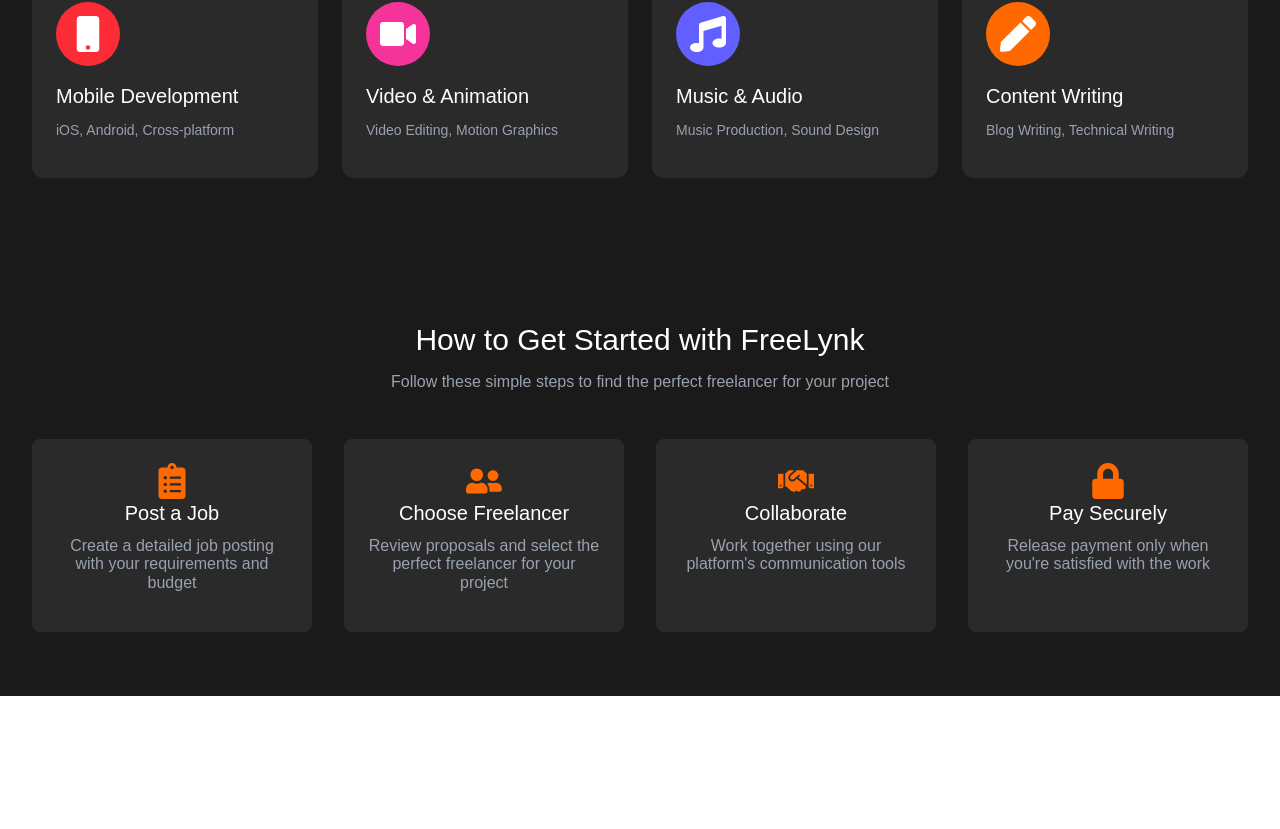
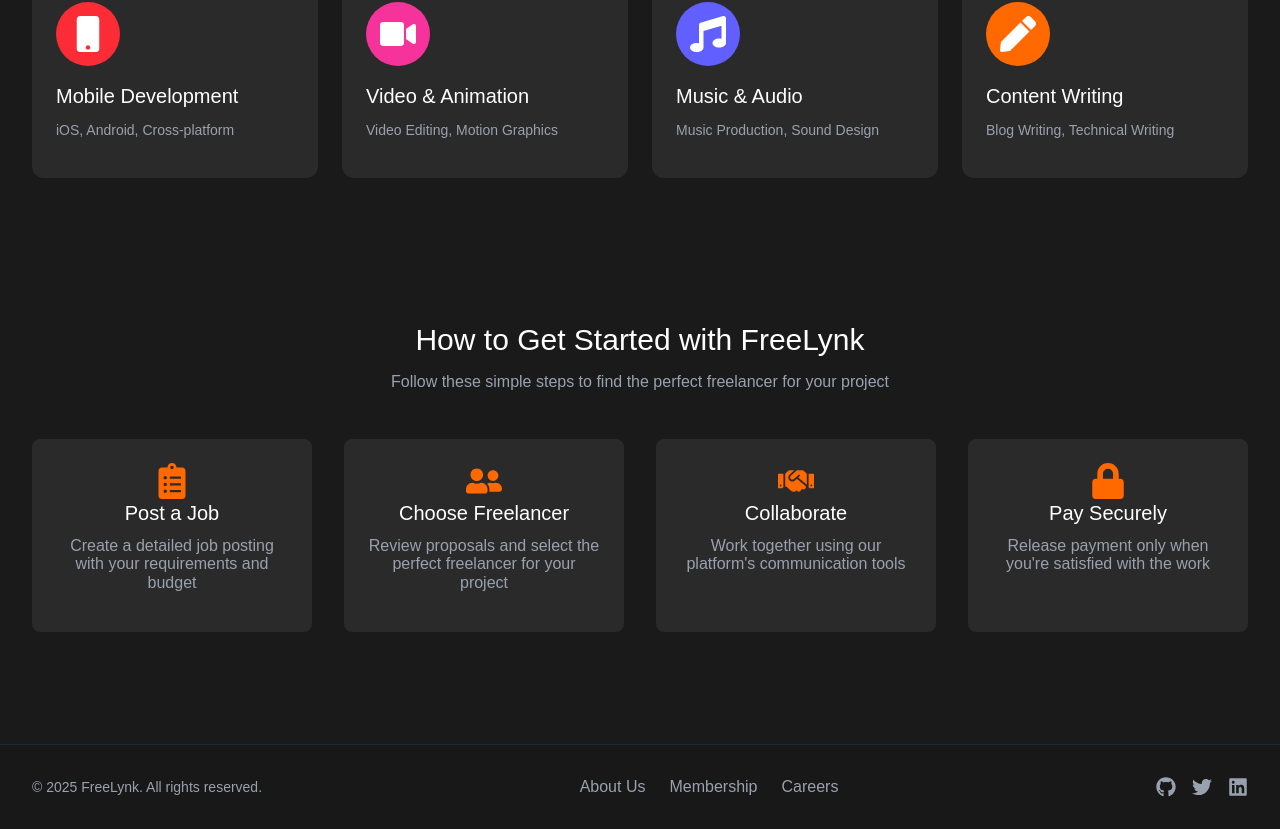
Before and after one commit to ris-jeewa/FreeLynk-frontend, a React (Vite) app: page / in a window 1280 px wide. Shown: the part 1918-2747 px from the top of the page. Before the commit the page ends 2614 px from the top, so only its background shows below. Built offline with nearby package versions, Linux system fonts and the light colour scheme.

Commit message:
added a simple footer

```diff
--- /dev/null
+++ b/src/components/Footer.jsx
@@ -0,0 +1,25 @@
+import React from "react";
+import { Link } from "react-router-dom";
+import { FaGithub, FaTwitter, FaLinkedin } from "react-icons/fa";
+
+const Footer = () => {
+  return (
+    <footer className="bg-[#181818] border-t border-gray-800 py-8 mt-12">
+      <div className="max-w-7xl mx-auto px-8 flex flex-col md:flex-row justify-between items-center gap-4">
+        <div className="text-gray-400 text-sm">&copy; {new Date().getFullYear()} FreeLynk. All rights reserved.</div>
+        <div className="flex gap-6 items-center">
+          <Link to="/about" className="hover:text-orange-500 text-gray-400 transition-colors">About Us</Link>
+          <Link to="/membership" className="hover:text-orange-500 text-gray-400 transition-colors">Membership</Link>
+          <Link to="/careers" className="hover:text-orange-500 text-gray-400 transition-colors">Careers</Link>
+        </div>
+        <div className="flex gap-4">
+          <a href="https://github.com/" target="_blank" rel="noopener noreferrer" className="text-gray-400 hover:text-orange-500 transition-colors"><FaGithub size={20} /></a>
+          <a href="https://twitter.com/" target="_blank" rel="noopener noreferrer" className="text-gray-400 hover:text-orange-500 transition-colors"><FaTwitter size={20} /></a>
+          <a href="https://linkedin.com/" target="_blank" rel="noopener noreferrer" className="text-gray-400 hover:text-orange-500 transition-colors"><FaLinkedin size={20} /></a>
+        </div>
+      </div>
+    </footer>
+  );
+};
+
+export default Footer;
--- a/src/components/Layout.jsx
+++ b/src/components/Layout.jsx
@@ -1,15 +1,19 @@
 import React from "react";
 import { Link } from "react-router-dom";
 import { Navbar } from "./Navbar";
+import Footer from "./Footer";
 
 const Layout = ({ children }) => {
   return (
-    <div className="min-h-screen bg-[#1A1A1A] text-white">
+    <div className="min-h-screen bg-[#1A1A1A] text-white flex flex-col">
       {/* Navbar */}
       <Navbar />
 
       {/* Page Content */}
-      <main className="pt-15">{children}</main>
+      <main className="pt-15 flex-1">{children}</main>
+
+      {/* Footer */}
+      <Footer />
     </div>
   );
 };
```
